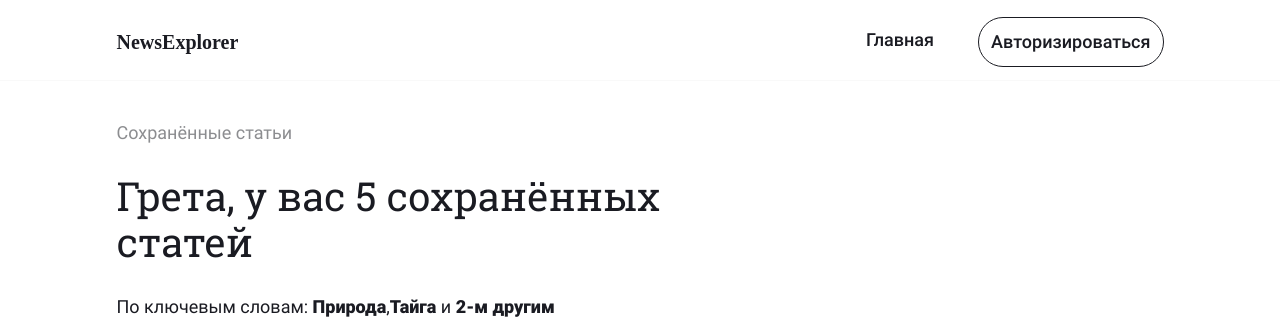
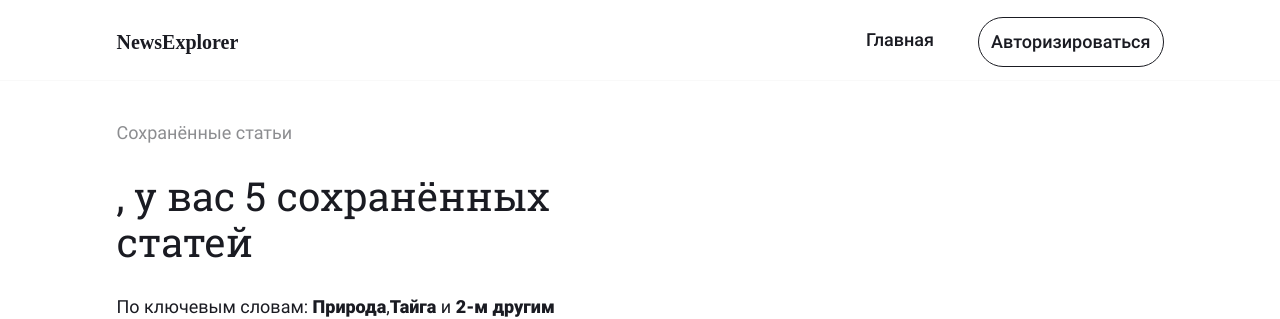
Before and after one commit to NickLobanov/news-explorer-frontend, a React (Create React App) app: page /saved-news in a window 1280 px wide. Shown: the top 319 px of the page. Built offline with nearby package versions, Linux system fonts and the light colour scheme; no server answers.

Commit message:
add currenUser to savedNews

```diff
--- a/src/components/SavedNews/SavedNews.js
+++ b/src/components/SavedNews/SavedNews.js
@@ -3,12 +3,16 @@ import './SavedNews.css';
 import Header from '../Header/Header';
 import SavedNewsHeader from '../SavedNewsHeader/SaveNewsHeader';
 import NewsCardList from '../NewsCardList/NewsCardList';
+import { CurrentUserContext } from '../../contexts/currentUserContext';
 
 function SavedNews({isLogged, cardList}) {
+
+    const currentUser = React.useContext(CurrentUserContext)
+
     return (
         <>
-            <Header isLogged={isLogged} darkType="dark"/>
-            <SavedNewsHeader />
+            <Header isLogged={isLogged} darkType="dark" userName={currentUser.name}/>
+            <SavedNewsHeader userName={currentUser.name}/>
             <NewsCardList typeButton="delete"
                 hintText="Убрать из сохранённых"
                 showTitle={false}
--- a/src/components/SavedNewsHeader/SaveNewsHeader.js
+++ b/src/components/SavedNewsHeader/SaveNewsHeader.js
@@ -1,12 +1,12 @@
 import React from 'react';
 import './SavedNewsHeader.css';
 
-function SavedNewsHeader() {
+function SavedNewsHeader({ userName }) {
     return(
         <section className="news-info">
             <div className="news-info__container">
                 <h3 className="news-info__title">Сохранённые статьи</h3>
-                <p className="news-info__amount">Грета, у вас 5 сохранённых статей</p>
+                <p className="news-info__amount">{userName}, у вас 5 сохранённых статей</p>
                 <p className="news-info__keywords">По ключевым словам: <span className="news-info__keyword">Природа</span>,
                     <span className="news-info__keyword">Тайга</span> и <span className="news-info__keyword">2-м другим</span>
                 </p>
```
